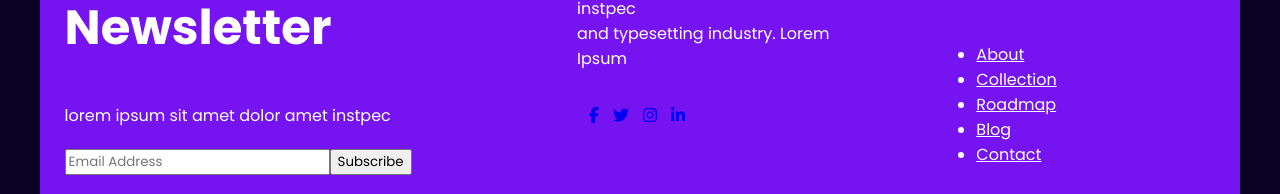
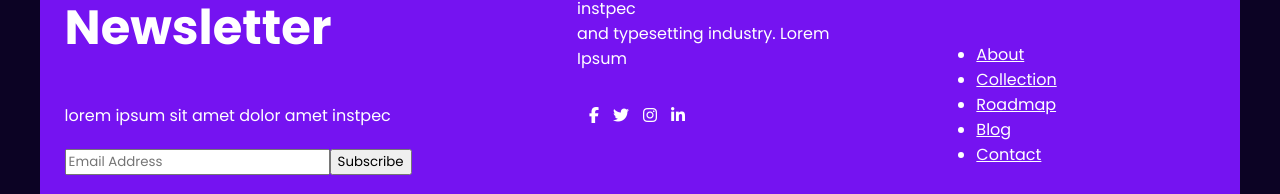
Before and after one commit to WebersIO/html, a plain HTML site: page nifty/index.html in a window 1280 px wide. Shown: the part 3297-3491 px from the top of the page. Drawn offline with Linux system fonts and the light colour scheme.

Commit message:
Add files via upload

```diff
--- a/nifty/index.html
+++ b/nifty/index.html
@@ -302,10 +302,10 @@
 										<tbody>
 
 											<tr>
-												<td><a href="#"><i class="fa-brands fa-facebook-f" ></i></a></td>
-												<td><a href="#"><i class="fa-brands fa-twitter"></i></a></td>
-												<td><a href="#"><i class="fa-brands fa-instagram"></i></a></a></td>
-												<td><a href="#"><i class="fa-brands fa-linkedin-in"></i></a></td>
+												<td><a href="#"><font color="white"><i class="fa-brands fa-facebook-f" ></i></font></a></td>
+												<td><a href="#"><font color="white"><i class="fa-brands fa-twitter"></i></font></a></td>
+												<td><a href="#"><font color="white"><i class="fa-brands fa-instagram"></i></font></a></td>
+												<td><a href="#"><font color="white"><i class="fa-brands fa-linkedin-in"></i></font></a></td>
 											</tr>
 
 										</tbody>
```
